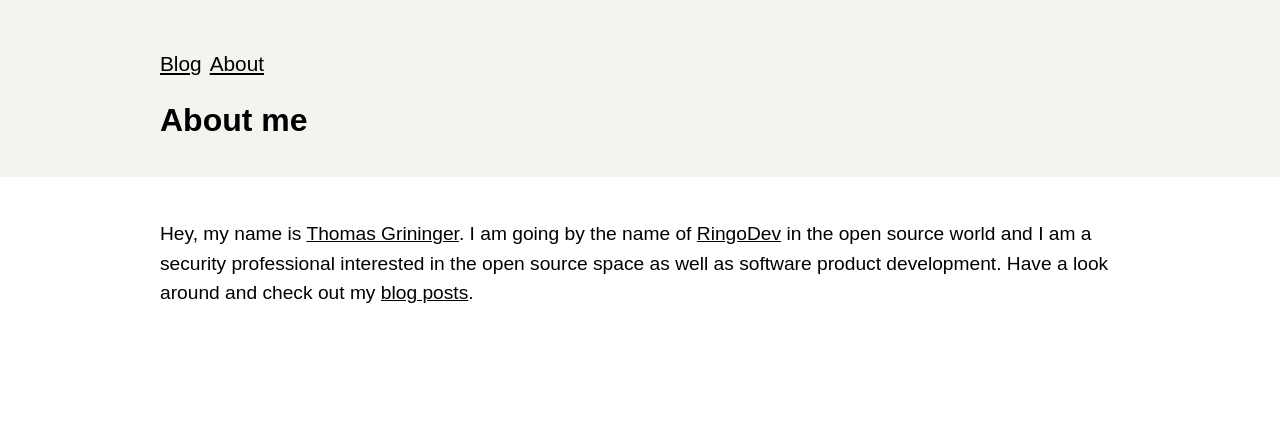
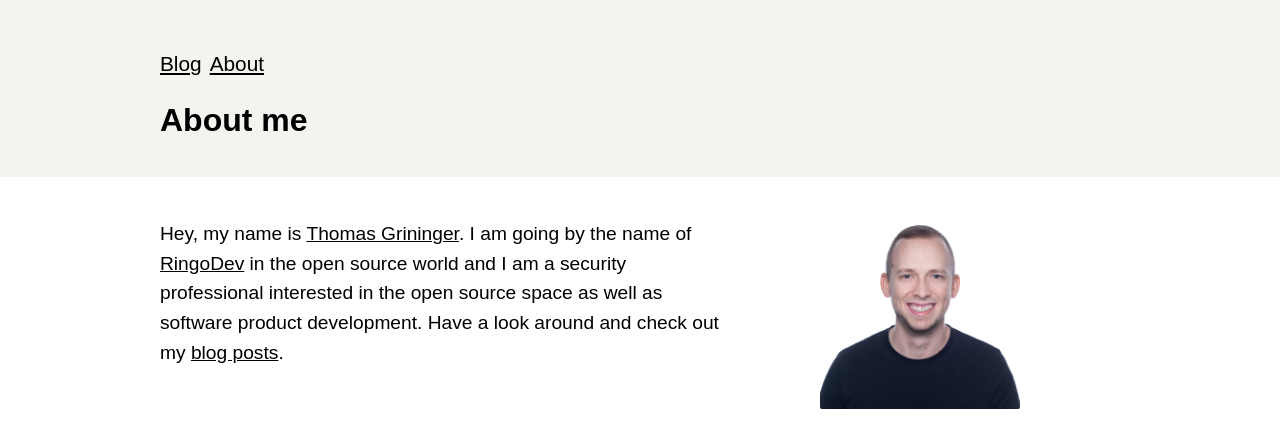
Before and after one commit to RingoDev/ringodev.github.io, a Jekyll site: the page built from blog/about.md, in a window 1280 px wide. Shown: the top 448 px of the page. Built offline with Jekyll 4.4.1, drawn with Linux system fonts in a browser that asks for light colours; comment, search, counter and statistics services are not loaded.

Commit message:
Add image to About page

```diff
--- a/blog/_layouts/about.html
+++ b/blog/_layouts/about.html
@@ -2,4 +2,10 @@
 layout: default
 ---
 
-{{ content }}
+
+<div class="grid">
+    <div class="img-wrapper">
+        <img src="assets/img/portrait.jpg" class="portrait">
+    </div>
+    <div>{{ content }}</div>
+</div>
--- a/blog/assets/css/styles.css
+++ b/blog/assets/css/styles.css
@@ -27,7 +27,7 @@ body {
     text-rendering: optimizelegibility;
     padding: 0 0 4rem;
 
-    @media (min-width:600px) {
+    @media (min-width: 600px) {
         font-size: 1.3rem;
     }
 }
@@ -35,13 +35,6 @@ body {
 h1 {
     font-size: 2rem;
     font-weight: bold;
-}
-
-@media only screen and (min-width: 60em) { /* 960px */
-    .container {
-        width: 75%;
-        max-width: 60rem;
-    }
 }
 
 nav {
@@ -55,10 +48,6 @@ nav a {
 
 nav, header {
     background-color: #f2f4ef;
-}
-
-.bold{
-    font-weight: bold;
 }
 
 a {
@@ -84,14 +73,58 @@ td, th {
     outline: 2px solid var(--blue);
 }
 
+.bold {
+    font-weight: bold;
+}
+
+.portrait {
+    width: 50%;
+    max-width: 600px;
+}
+
+.grid {
+    display: grid;
+    grid-template-columns: auto;
+}
+
 .container {
     margin-left: auto;
     margin-right: auto;
     padding: 2rem;
 }
 
-.footer{
+.footer {
     border: 0.5rem solid var(--blue);
     padding: 1rem;
     background-color: var(--beige);
 }
+
+.portrait {
+    display: block;
+    margin-left: auto;
+    margin-right: auto;
+   max-width: 520px;
+    margin-bottom: 2rem;
+    border-radius: 1%;
+}
+
+@media only screen and (min-width: 60em) {
+    /* 960px */
+    .container {
+        width: 75%;
+        max-width: 60rem;
+    }
+
+    .portrait {
+        width: 50%;
+        max-width: 400px;
+    }
+
+    .grid {
+        grid-template-columns: auto auto;
+    }
+
+    .img-wrapper{
+        order: 1;
+    }
+}
```
Also changed, not shown: blog/assets/img/portrait.jpg (added).
